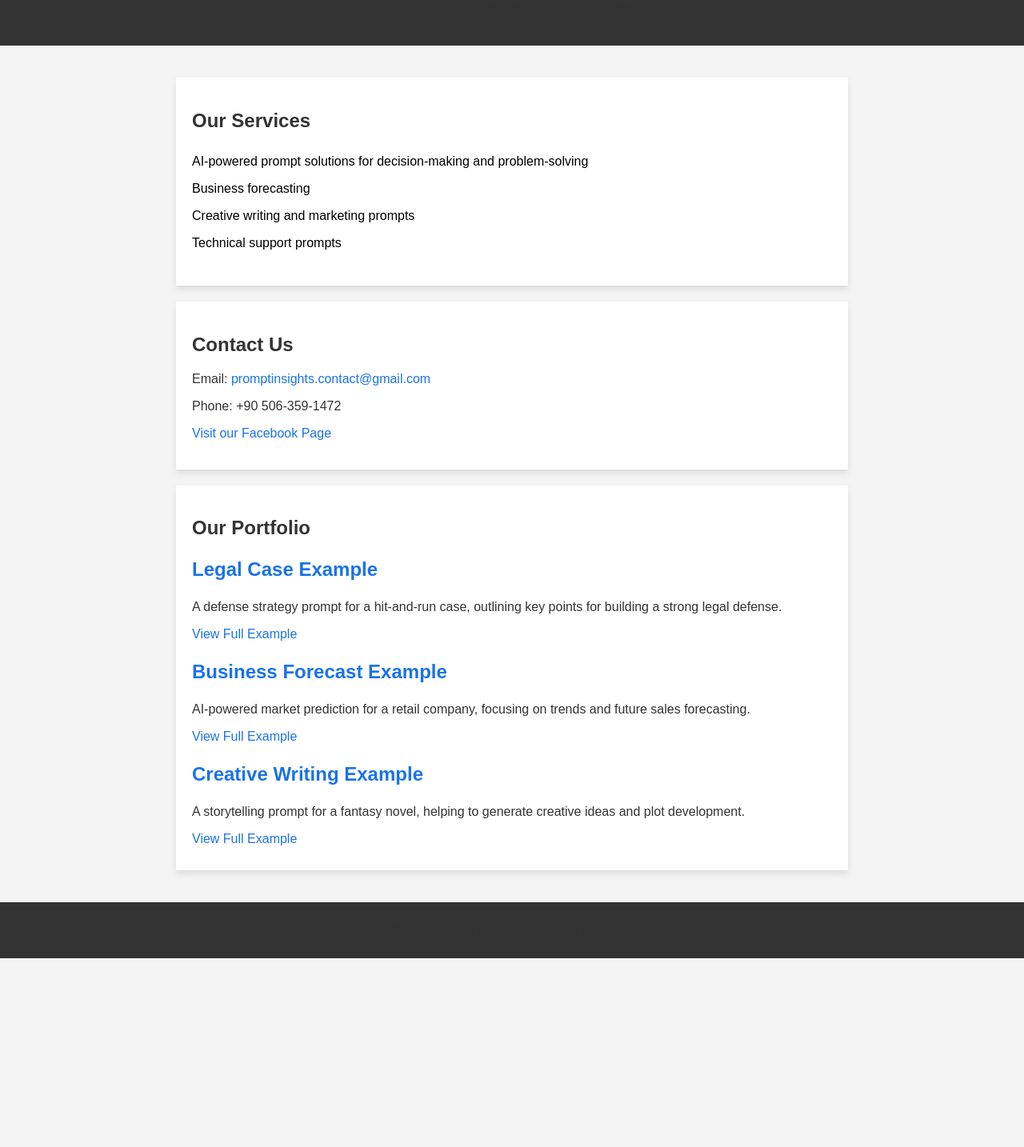
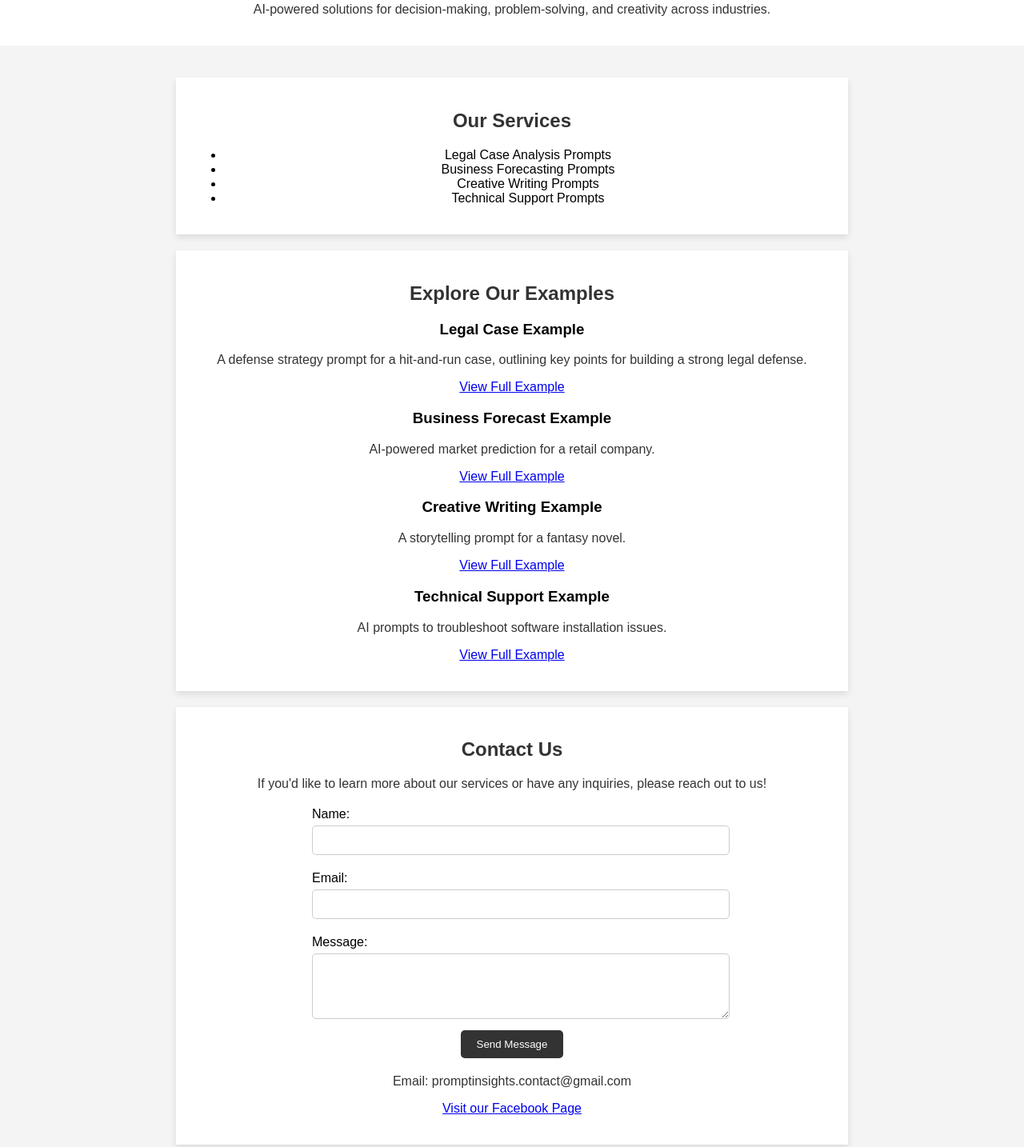
Before and after one commit to hipockt/PromptInsights, a plain HTML site: page index.html in a window 1280 px wide. Shown: the part 413-1847 px from the top of the page at 80% size. Before the commit the page ends 1611 px from the top, so only its background shows below. Drawn offline with Linux system fonts and the light colour scheme.

Commit message:
Update index.html

```diff
--- a/index.html
+++ b/index.html
@@ -1,130 +1,156 @@
 <!DOCTYPE html>
 <html lang="en">
+
 <head>
     <meta charset="UTF-8">
     <meta name="viewport" content="width=device-width, initial-scale=1.0">
-    <title>Prompt Insights | AI-Powered Solutions</title>
+    <title>Prompt Insights</title>
     <style>
         body {
             font-family: Arial, sans-serif;
             margin: 0;
             padding: 0;
             background-color: #f4f4f4;
-            display: flex;
-            flex-direction: column;
-            min-height: 100vh;
-        }
-        header {
-            background-color: #333;
-            color: white;
-            padding: 20px;
             text-align: center;
         }
+
+        header {
+            padding: 20px;
+            background-color: #fff;
+        }
+
         .lead-image {
             max-width: 100%;
             height: auto;
         }
+
+        h1, h2, p {
+            color: #333;
+        }
+
         main {
-            flex-grow: 1;
             padding: 20px;
-            text-align: center;
         }
+
         section {
             margin: 20px auto;
             max-width: 800px;
             padding: 20px;
             background-color: #fff;
             box-shadow: 0px 4px 8px rgba(0, 0, 0, 0.1);
-            text-align: left;
         }
+
         footer {
             background-color: #333;
             color: white;
             padding: 10px;
             text-align: center;
+            margin-top: 40px;
         }
-        h1, h2, p {
-            color: #333;
+
+        form {
+            margin: 20px auto;
+            max-width: 500px;
         }
-        ul {
-            list-style-type: none;
-            padding: 0;
+
+        label {
+            display: block;
+            margin: 10px 0 5px;
+            text-align: left;
         }
-        ul li {
-            padding: 8px 0;
+
+        input, textarea {
+            width: 100%;
+            padding: 10px;
+            margin-bottom: 10px;
+            border: 1px solid #ccc;
+            border-radius: 5px;
         }
-        a {
-            color: #1a73e8;
-            text-decoration: none;
+
+        button {
+            padding: 10px 20px;
+            background-color: #333;
+            color: white;
+            border: none;
+            border-radius: 5px;
+            cursor: pointer;
         }
-        a:hover {
-            text-decoration: underline;
-        }
-        #portfolio h3 {
-            font-size: 1.5rem;
-            color: #1a73e8;
-        }
-        #portfolio p {
-            margin-bottom: 10px;
+
+        button:hover {
+            background-color: #555;
         }
     </style>
 </head>
+
 <body>
-
-    <!-- Header with the title image -->
     <header>
         <img src="images/image1.jpg" alt="Prompt Insights Title Image" class="lead-image">
         <h1>Prompt Insights</h1>
-        <p>Your Trusted AI-Powered Solution Provider</p>
+        <p>AI-powered solutions for decision-making, problem-solving, and creativity across industries.</p>
     </header>
 
-    <!-- Main content area -->
     <main>
-        <!-- Services Section -->
         <section id="services">
             <h2>Our Services</h2>
             <ul>
-                <li>AI-powered prompt solutions for decision-making and problem-solving</li>
-                <li>Business forecasting</li>
-                <li>Creative writing and marketing prompts</li>
-                <li>Technical support prompts</li>
+                <li>Legal Case Analysis Prompts</li>
+                <li>Business Forecasting Prompts</li>
+                <li>Creative Writing Prompts</li>
+                <li>Technical Support Prompts</li>
             </ul>
         </section>
 
-        <!-- Contact Section -->
-        <section id="contact">
-            <h2>Contact Us</h2>
-            <p>Email: <a href="mailto:promptinsights.contact@gmail.com">promptinsights.contact@gmail.com</a></p>
-            <p>Phone: +90 506-359-1472</p>
-            <p><a href="https://www.facebook.com/promptinsights">Visit our Facebook Page</a></p>
-        </section>
-
-        <!-- Portfolio Section -->
         <section id="portfolio">
-            <h2>Our Portfolio</h2>
+            <h2>Explore Our Examples</h2>
             <div>
-        <h3>Legal Case Example</h3>
-        <p>A defense strategy prompt for a hit-and-run case, outlining key points for building a strong legal defense.</p>
-        <p><a href="https://raw.githubusercontent.com/hipockt/PromptInsights/main/LegalPrompts/HitAndRunDefenseStrategy.md" target="_blank">View Full Example</a></p>
+                <h3>Legal Case Example</h3>
+                <p>A defense strategy prompt for a hit-and-run case, outlining key points for building a strong legal defense.</p>
+                <p><a href="https://raw.githubusercontent.com/hipockt/PromptInsights/refs/heads/main/Legal%20Prompts/HitAndRunDefenseStrategy.md" target="_blank">View Full Example</a></p>
             </div>
 
             <div>
                 <h3>Business Forecast Example</h3>
-                <p>AI-powered market prediction for a retail company, focusing on trends and future sales forecasting.</p>
-                <p><a href="https://raw.githubusercontent.com/hipockt/PromptInsights/refs/heads/main/Legal%20Prompts/HitAndRunDefenseStrategy.md" target="_blank">View Full Example</a></p>
+                <p>AI-powered market prediction for a retail company.</p>
+                <p><a href="https://raw.githubusercontent.com/hipockt/PromptInsights/main/BusinessForecasting/RetailSalesForecast.md" target="_blank">View Full Example</a></p>
             </div>
+
             <div>
                 <h3>Creative Writing Example</h3>
-                <p>A storytelling prompt for a fantasy novel, helping to generate creative ideas and plot development.</p>
-                <p><a href="https://github.com/hipockt/PromptInsights/CreativeWriting/FantasyStoryPrompt.md" target="_blank">View Full Example</a></p>
+                <p>A storytelling prompt for a fantasy novel.</p>
+                <p><a href="https://raw.githubusercontent.com/hipockt/PromptInsights/main/CreativeWriting/StoryIdeaGeneration.md" target="_blank">View Full Example</a></p>
             </div>
+
+            <div>
+                <h3>Technical Support Example</h3>
+                <p>AI prompts to troubleshoot software installation issues.</p>
+                <p><a href="https://raw.githubusercontent.com/hipockt/PromptInsights/main/TechnicalSupport/TroubleshootingSoftwareInstallation.md" target="_blank">View Full Example</a></p>
+            </div>
+        </section>
+
+        <section id="contact">
+            <h2>Contact Us</h2>
+            <p>If you'd like to learn more about our services or have any inquiries, please reach out to us!</p>
+            <form action="https://formspree.io/f/xvgoppnl" method="POST">
+                <label for="name">Name:</label>
+                <input type="text" id="name" name="name" required>
+
+                <label for="email">Email:</label>
+                <input type="email" id="email" name="email" required>
+
+                <label for="message">Message:</label>
+                <textarea id="message" name="message" rows="4" required></textarea>
+
+                <button type="submit">Send Message</button>
+            </form>
+
+            <p>Email: promptinsights.contact@gmail.com</p>
+            <p><a href="https://facebook.com/PromptInsights">Visit our Facebook Page</a></p>
         </section>
     </main>
 
-    <!-- Footer -->
     <footer>
-        <p>&copy; 2024 Prompt Insights. All rights reserved.</p>
+        <p>&copy; 2024 Prompt Insights</p>
     </footer>
+</body>
 
-</body>
 </html>
```
